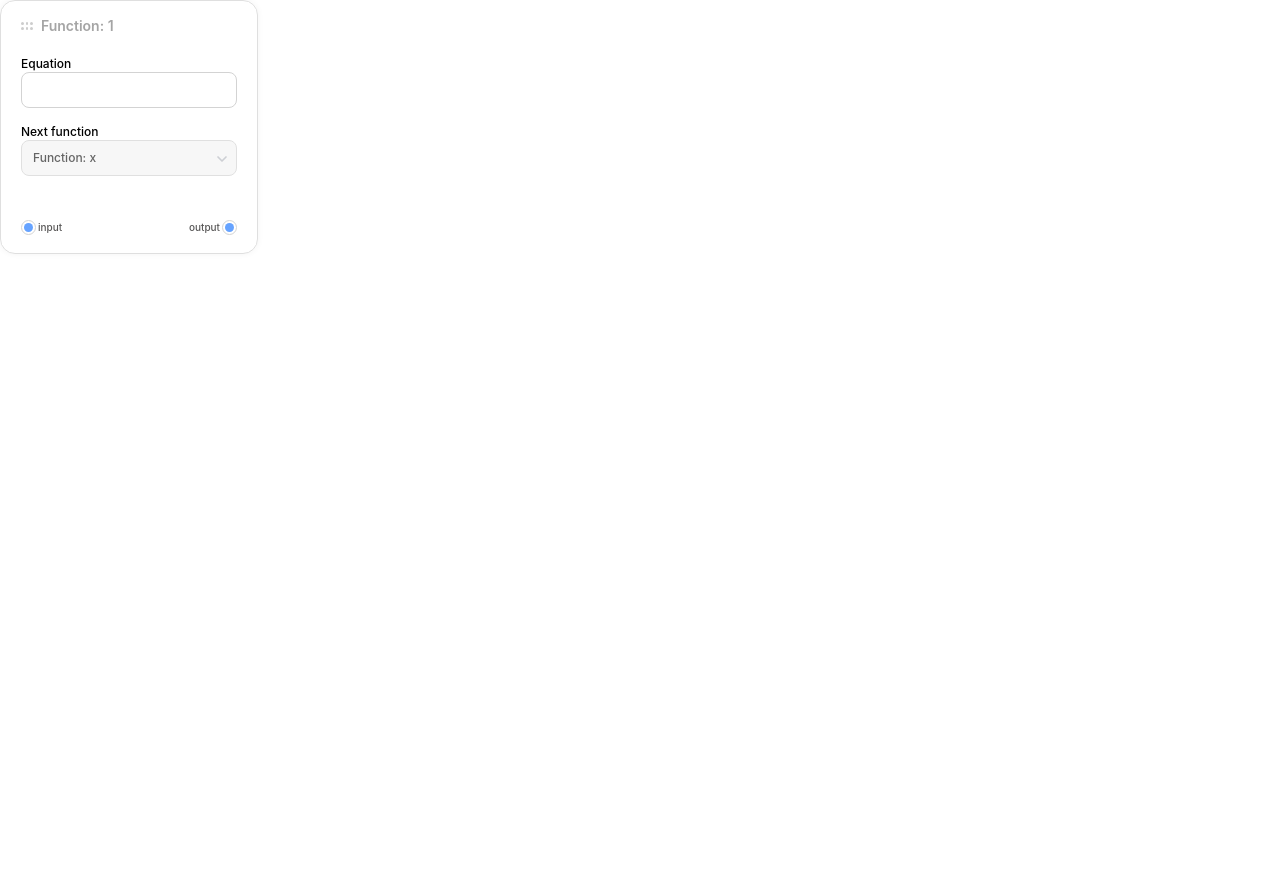
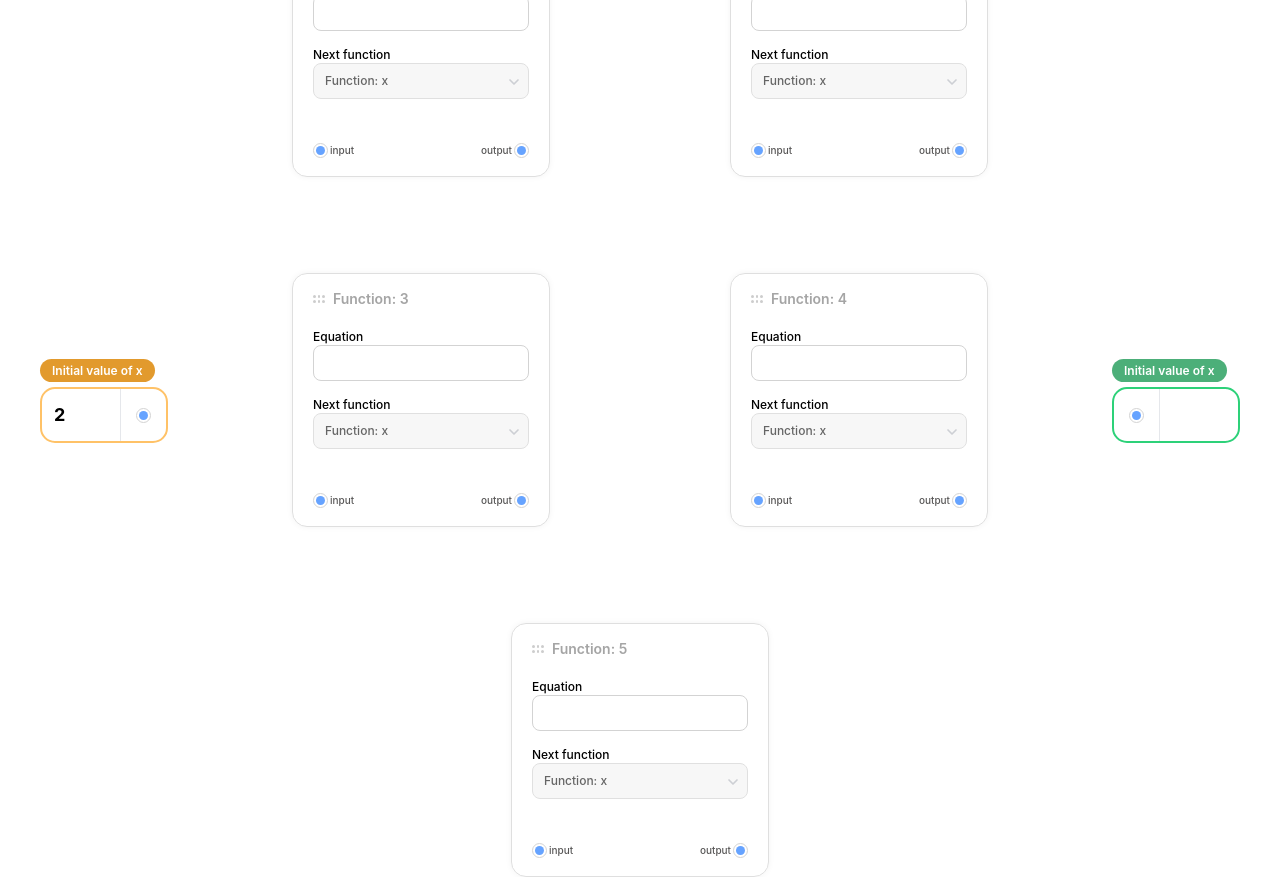
Before and after one commit to regex5440/carrying-visualized, a React (Vite) app: page / in a window 1280 px wide. Before the commit the page ends 800 px from the top, so only its background shows below. Built offline with nearby package versions, Linux system fonts and the light colour scheme.

Commit message:
implement functional ui

```diff
--- a/src/App.tsx
+++ b/src/App.tsx
@@ -1,13 +1,91 @@
-import { useState } from "react";
+import { useEffect, useState } from "react";
 import "./App.css";
 import { FunctionCard } from "./components/FunctionCard";
+import DotConnector from "./components/DotConnector";
+
+type InputFunctionName = number | "x";
+type OutputFunctionName = number | "y";
+
+const InitialValueOfX = 2;
+
+// Record <consumerFunctionNumber, producerFunctionNumber>
+const functionOutputInputMap: Record<OutputFunctionName, InputFunctionName> = {
+  1: "x",
+  2: 1,
+  4: 2,
+  5: 4,
+  3: 5,
+  y: 3,
+};
 
 function App() {
-  const [count, setCount] = useState(0);
+  const [functionOutputs, setFunctionOutputs] = useState<
+    Record<InputFunctionName, number>
+  >({ x: InitialValueOfX });
 
+  function setOutput(
+    functionOutput: number | null,
+    functionNumber: InputFunctionName
+  ) {
+    setFunctionOutputs((prev) => {
+      if (functionOutput === null) {
+        delete prev[functionNumber];
+      } else {
+        prev[functionNumber] = functionOutput;
+      }
+      return { ...prev };
+    });
+  }
+  useEffect(() => {
+    console.log(functionOutputs);
+  }, [functionOutputs]);
+
+  function setInitialValue(e: React.ChangeEvent<HTMLInputElement>) {
+    setOutput(Number(e.target.value), "x");
+  }
   return (
-    <div>
-      <FunctionCard functionNumber={1} />
+    <div className="flex gap-10 justify-center items-center h-screen px-10">
+      <div className="self-center">
+        <label className="px-3 py-1 bg-[#E29A2D] text-xs font-semibold rounded-xl text-white">
+          Initial value of x
+        </label>
+        <div className="border-2 border-[#FFC267] flex max-w-32 rounded-[15px] items-center gap-x-[15px] mt-[6px] pl-3">
+          <input
+            type="number"
+            defaultValue={InitialValueOfX}
+            className="border-r text-lg font-bold max-w-[60%] outline-none py-3 pr-py-3"
+            onChange={setInitialValue}
+          />
+          <DotConnector />
+        </div>
+      </div>
+      <div className="flex flex-wrap justify-evenly gap-24">
+        {new Array(5).fill(0).map((_, index) => {
+          const functionNumber = index + 1;
+          const consumingFrom = functionOutputInputMap[functionNumber];
+          return (
+            <FunctionCard
+              functionNumber={functionNumber}
+              inputX={functionOutputs[consumingFrom]}
+              setOutput={setOutput}
+            />
+          );
+        })}
+      </div>
+      <div className="self-center">
+        <label className="px-3 py-1 bg-[#4CAF79] text-xs font-semibold rounded-xl text-white">
+          Initial value of x
+        </label>
+        <div className="border-2 border-[#2DD179] flex max-w-32 rounded-[15px] items-center gap-x-[15px] mt-[6px] flex-row-reverse pr-3">
+          <input
+            type="text"
+            value={Math.floor(functionOutputs[functionOutputInputMap.y]) || ""}
+            className="border-l text-lg font-bold max-w-[60%] outline-none py-3 pl-4"
+            readOnly
+          />
+          <DotConnector />
+        </div>
+      </div>
     </div>
   );
 }
--- a/src/components/FunctionCard.tsx
+++ b/src/components/FunctionCard.tsx
@@ -1,20 +1,35 @@
-import { useState } from "react";
+import { useEffect, useState } from "react";
 import DotConnector from "./DotConnector";
 import { calculateExpression } from "../utils";
 
 type FunctionCardProps = {
   functionNumber: number;
+  inputX: number | undefined;
+  setOutput: (number: number | null, functionNumber: number) => void;
 };
-export function FunctionCard({ functionNumber }: FunctionCardProps) {
+export function FunctionCard({
+  functionNumber,
+  inputX,
+  setOutput,
+}: FunctionCardProps) {
   const [expression, setExpression] = useState<string>("");
   const [isInvalid, setIsInvalid] = useState<boolean>(false);
+
+  function doCalculation() {
+    let output = null;
+    if (inputX) {
+      output = calculateExpression(expression, inputX);
+    }
+    setOutput(output, functionNumber);
+    setIsInvalid(!Boolean(output));
+  }
 
   function inputHandler(e: React.ChangeEvent<HTMLInputElement>) {
     const expression = e.target.value.toLowerCase().replace(/\s+/, "");
     setExpression(expression);
-    const output = calculateExpression(expression);
-    setIsInvalid(output === undefined ? true : false);
   }
+
+  useEffect(doCalculation, [inputX, expression]);
 
   return (
     <div className="card">
--- a/src/index.css
+++ b/src/index.css
@@ -29,3 +29,13 @@ select {
   @apply bg-neutral-100;
   @apply text-disabled;
 }
+
+input::-webkit-outer-spin-button,
+input::-webkit-inner-spin-button {
+  -webkit-appearance: none;
+  margin: 0;
+}
+
+input[type="number"] {
+  -moz-appearance: textfield;
+}
```
